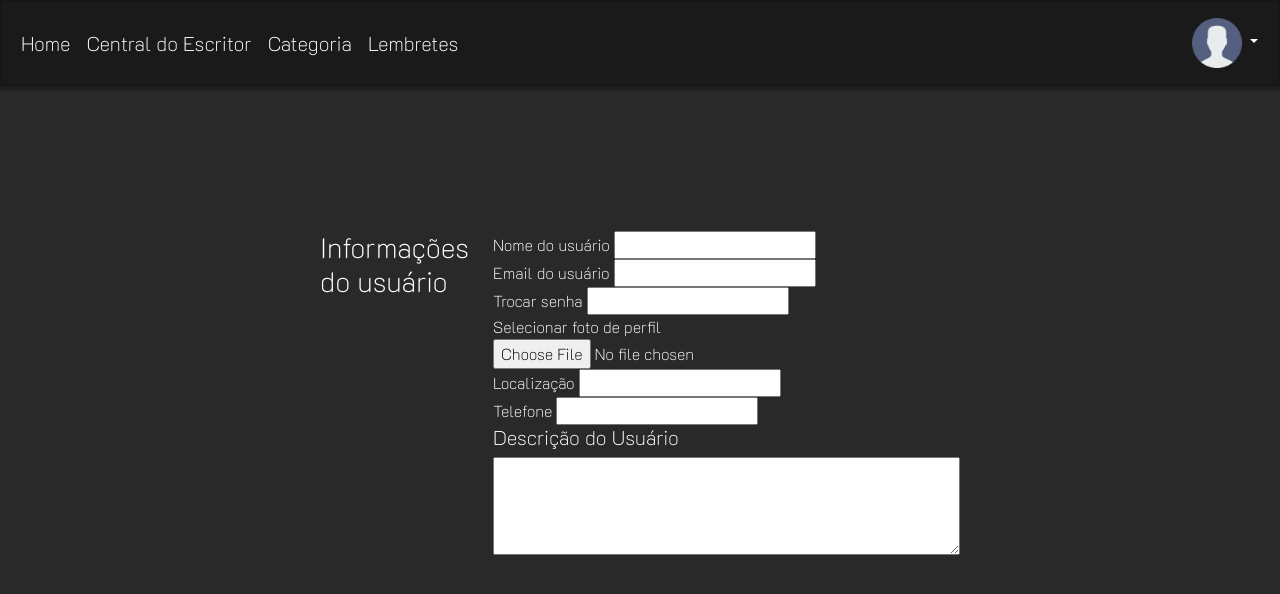
After one commit to guidionisio5/blocknote, a PHP site: page /page/profile.php in a window 1280 px wide. The commit adds this page. Shown: the top 594 px of the page. Run offline with PHP 8.4, Linux system fonts and the light colour scheme.

Commit message:
inicio perfil

```diff
--- /dev/null
+++ b/assets/css/style-profile.css
@@ -0,0 +1,19 @@
+@import url('https://fonts.googleapis.com/css2?family=K2D:wght@100&display=swap');
+
+*{
+    box-sizing: border-box;
+    font-family: 'K2D', sans-serif;
+    margin: 0;
+    padding: 0;
+}
+
+body{
+    background-color: #292929;
+    overflow: hidden;
+    color: white;
+}
+
+.corpo{
+    display: grid;
+    grid-template-columns: 7fr 3fr;
+}
--- a/cadastrarUser.html
+++ b/cadastrarUser.html
@@ -11,7 +11,9 @@
 
     <header>
         <div class="navbar">
-            <img src="assets/img/logo2.png" alt="" class="image">
+            <a href="index.html">
+                <img src="assets/img/logo2.png" alt="">
+            </a>
             <ul>
                 <a href="" class="a-li">
                     <li> Entre em Contato</li>
--- a/login.php
+++ b/login.php
@@ -20,7 +20,9 @@ session_start();
 
     <header>
         <div class="navbar">
-            <img src="assets/img/logo2.png" alt="">
+            <a href="index.html">
+                <img src="assets/img/logo2.png" alt="">
+            </a>
             <ul>
                 <a href="" class="a-li">
                     <li> Entre em Contato</li>
--- /dev/null
+++ b/page/profile.php
@@ -0,0 +1,68 @@
+<!DOCTYPE html>
+<html lang="pt-br">
+
+<head>
+    <meta charset="UTF-8">
+    <meta http-equiv="X-UA-Compatible" content="IE=edge">
+    <meta name="viewport" content="width=device-width, initial-scale=1.0">
+    <link rel="shortcut icon" href="assets/img/icone.png" type="image/x-icon">
+    <title>Perfil do Usuário</title>
+    <link rel="stylesheet" href="https://cdn.jsdelivr.net/npm/bootstrap-icons@1.10.2/font/bootstrap-icons.css">
+    <link href="https://cdn.jsdelivr.net/npm/bootstrap@5.2.2/dist/css/bootstrap.min.css" rel="stylesheet" integrity="sha384-Zenh87qX5JnK2Jl0vWa8Ck2rdkQ2Bzep5IDxbcnCeuOxjzrPF/et3URy9Bv1WTRi" crossorigin="anonymous">
+    <link rel="stylesheet" href="assets/css/style-header.css">
+    <link rel="stylesheet" href="../assets/css/style-profile.css">
+</head>
+
+<body>
+    <?php include '../include/header.php' ?>
+
+    <div class="container-page position-absolute top-50 start-50 translate-middle corpo">
+        <div>
+            <h3>Informações do usuário</h3>
+        </div>
+        <form action="">
+            <div id="form-grid">
+                <div>
+                    <label for="nome">Nome do usuário</label>
+                    <input type="text" name="nome" id="nome">
+                </div>
+
+                <div>
+                    <label for="emnail">Email do usuário</label>
+                    <input type="email" name="email" id="email">
+                </div>
+
+                <div>
+                    <label for="senha">Trocar senha</label>
+                    <input type="password" name="senha" id="senha">
+                </div>
+
+                <div>
+                    <label for="imagem">Selecionar foto de perfil  </label>
+                    <input type="file" name="imagem" id="imagem" class="input-img">
+                </div>
+
+                <div>
+                    <label for="localizacao">Localização</label>
+                    <input type="text" name="localizacao" id="localizacao">
+                </div>
+
+                <div>
+                    <label for="tel">Telefone</label>
+                    <input type="text" name="tel" id="tel">
+                </div>
+
+                <div>
+                    <h5>Descrição do Usuário</h5>
+                    <textarea name="desc" id="desc" cols="50" rows="4"></textarea>
+                </div>
+            </div>
+        </form>
+
+        <div id="corpo">
+            <h2></h2>
+        </div>
+    </div>
+</body>
+
+</html>
```
